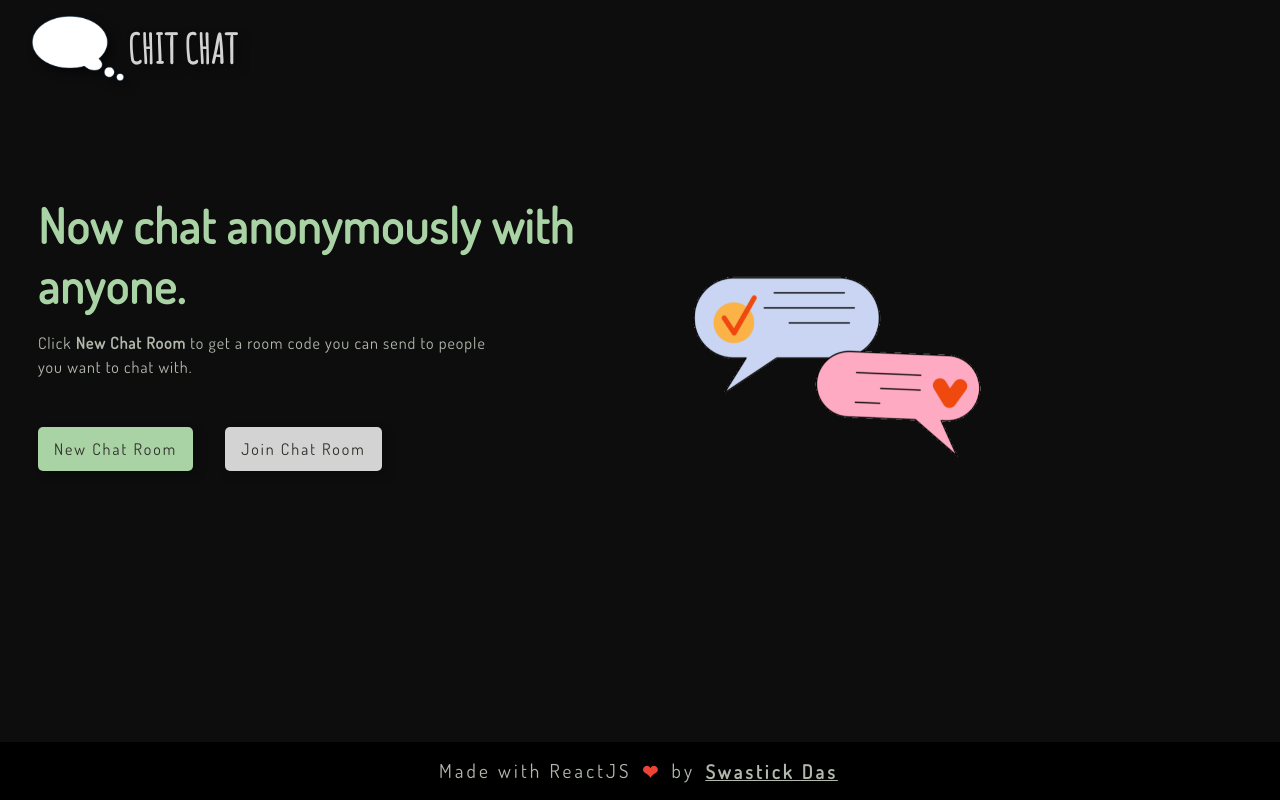
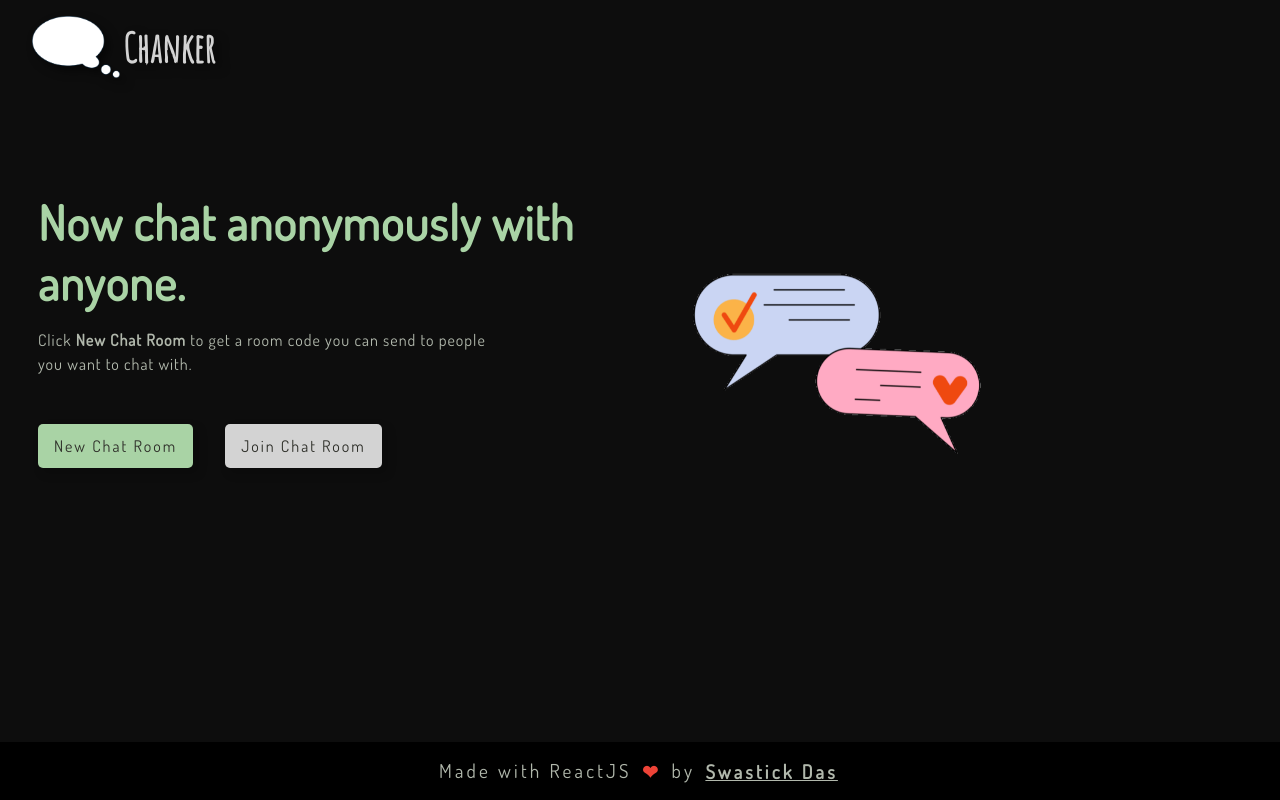
Before and after one commit to algoplutus1708/Chanker-Online-Chatapp, a React (Vite) app: page / in a window 1280 px wide. Built offline with nearby package versions, Linux system fonts and the light colour scheme; no server answers; a web font is replaced by a local one.

Commit message:
refactor

```diff
--- a/src/components/Logo.jsx
+++ b/src/components/Logo.jsx
@@ -17,7 +17,7 @@ function Logo() {
           <img src={CHAT_IMG} alt="Chat Logo Img" />
         </div>
         <h1 className="nowrap logo__title" onClick={handleClick}>
-          CHIT CHAT
+          Chanker
         </h1>
       </div>
     </div>
```
